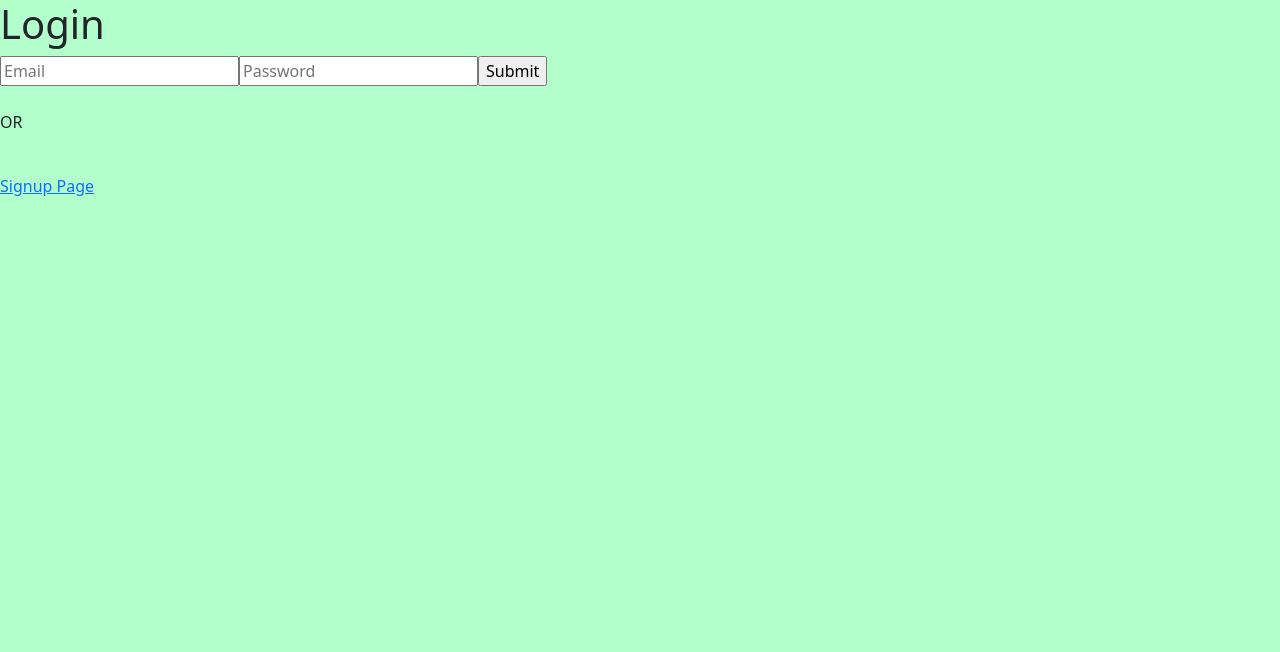
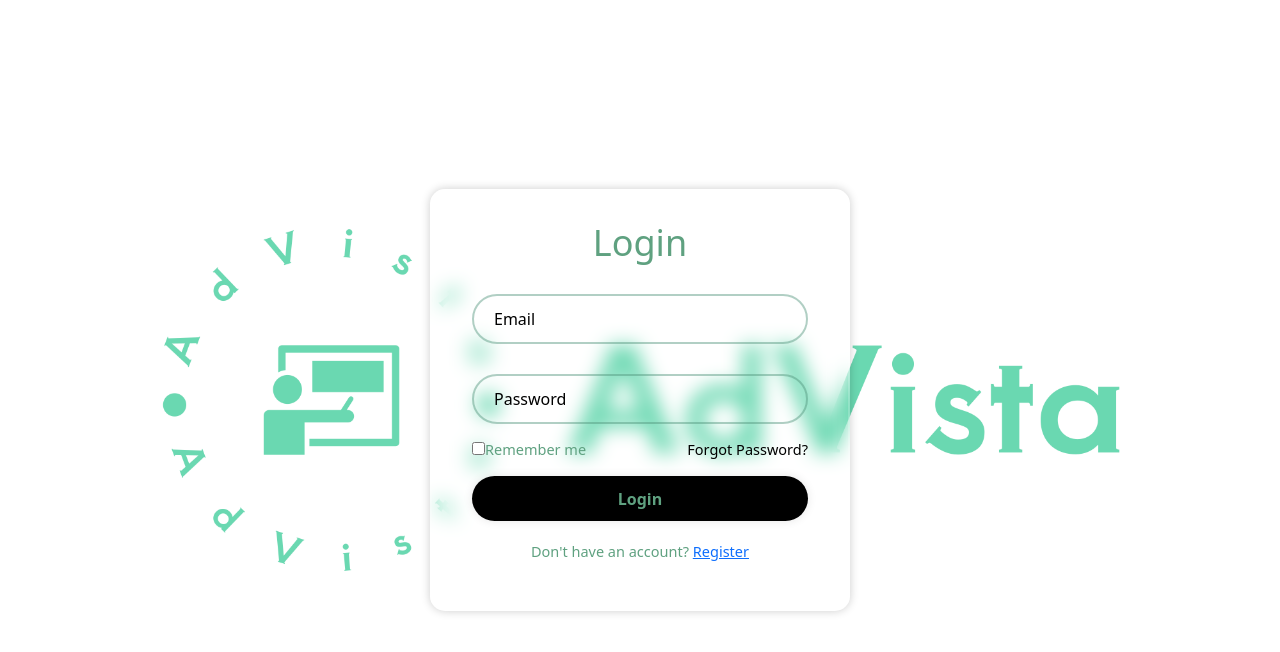
Before and after one commit to samj102/EduMarket-TMU, a React (Create React App) app in the folder frontend/: page /login in a window 1280 px wide. Shown: the top 652 px of the page. Built offline with nearby package versions, Linux system fonts and the light colour scheme.

Commit message:
beautified login page

```diff
--- a/frontend/package.json
+++ b/frontend/package.json
@@ -28,6 +28,7 @@
     "react-bootstrap": "^2.10.1",
     "react-bootstrap-validation": "^0.1.11",
     "react-dom": "^18.2.0",
+    "react-icons": "^5.0.1",
     "react-router-dom": "^6.22.2",
     "react-scripts": "5.0.1",
     "reacy": "^1.0.0",
--- /dev/null
+++ b/frontend/src/components/Login.css
@@ -0,0 +1,99 @@
+.login_container {
+    display: flex;
+    justify-content: center;
+    align-items: center;
+    min-height: 100vh;
+    background: url("./advista-logo.png") no-repeat;
+    background-size: cover;
+    background-position: center;
+}
+
+.Form {
+    width:420px;
+    background: transparent;
+    border:2px solid rgba(255,255,255,.2);
+    box-shadow: 0 0 10px rgba(0,0,0,.2);
+    backdrop-filter: blur(10px) ;
+    color:#5fa180;
+    border-radius: 15px;
+    padding:30px 40px;
+}
+
+.Form h1 {
+    font-size: 36px;
+    text-align: center;
+}
+
+.Form .input {
+    position:relative;
+    width:100%;
+    height:50px;
+    margin:30px 0
+}
+
+.input input {
+    width:100%;
+    height:100%;
+    background: transparent;
+    outline:none;
+    border:2px solid rgba(80, 147, 123, 0.442);
+    border-radius: 40px;
+    font-size:16px ;
+    color:#000;
+    padding:20px 45px 20px 20px
+}
+
+.input input::placeholder{
+    color:#000
+}
+
+.Form .forgot_password {
+    display:flex;
+    justify-content: space-between;
+    font-size: 14.5px;
+    margin:-15px 0 15px
+}
+
+.forgot_password input label {
+    accent-color: #000;
+    margin-right: 4px;
+}
+
+.forgot_password a {
+    color:#000;
+    text-decoration: none;
+}
+
+.forgot_password a:hover {
+    text-decoration: underline;
+}
+
+.Form button {
+    width:100%;
+    height:45px;
+    background: #000;
+    border:none;
+    outline:none;
+    border-radius: 40px;
+    box-shadow: 0 0 10px rgba(0,0,0,.1);
+    cursor: pointer;
+    font-size: 16px;
+    color:#5fa180;
+    font-weight:700
+}
+
+.Form .register {
+    font-size: 14.5px;
+    text-align: center;
+    margin: 20px 0 15px;
+}
+
+.register p Link {
+    color:#000;
+    text-decoration: none;
+    font-weight: 600;
+}
+
+.register p Link:hover {
+    text-decoration: underline;
+}
--- a/frontend/src/components/Login.js
+++ b/frontend/src/components/Login.js
@@ -3,12 +3,15 @@ import axios from "axios";
 import { useNavigate, Link } from "react-router-dom";
 import api from "../utils/api";
 import { jwtDecode } from "jwt-decode";
+import { FaUser, FaLock } from "react-icons";
+
+import "./Login.css";
 
 // localStorage.clear();
 function Login({ setIsLoggedIn, setProfile }) {
   setIsLoggedIn("false");
   const history = useNavigate();
-  document.body.style = "background: #B3FFCC";
+  // document.body.style = "background: #B3FFCC";
 
   const [email, setEmail] = useState("");
   const [password, setPassword] = useState("");
@@ -39,32 +42,48 @@ function Login({ setIsLoggedIn, setProfile }) {
   }
 
   return (
-    <div className="login">
+    <div className="login_container">
+      <form action="" className="Form">
         <h1>Login</h1>
-
-      <form action="POST">
+        <div className="input">
           <input
-          type="email"
+            type="text"
+            placeholder="Email"
             onChange={(e) => {
               setEmail(e.target.value);
             }}
-          placeholder="Email"
+            required
           />
+        </div>
+        <div className="input">
           <input
             type="password"
+            placeholder="Password"
             onChange={(e) => {
               setPassword(e.target.value);
             }}
-          placeholder="Password"
+            required
           />
-        <input type="submit" onClick={submit} />
+        </div>
+
+        <div className="forgot_password">
+          <label>
+            <input type="checkbox" />
+            Remember me
+          </label>
+          <a href="#">Forgot Password?</a>
+        </div>
+
+        <button type="submit" onClick={submit}>
+          Login
+        </button>
+
+        <div className="register">
+          <p>
+            Don't have an account? <Link to="/signup">Register</Link>
+          </p>
+        </div>
       </form>
-
-      <br />
-      <p>OR</p>
-      <br />
-
-      <Link to="/signup">Signup Page</Link>
     </div>
   );
 }
```
Also changed, not shown: 1 other file (tests, documents, lock files or other folders). Lines whose indentation alone changed are shown as unchanged.
